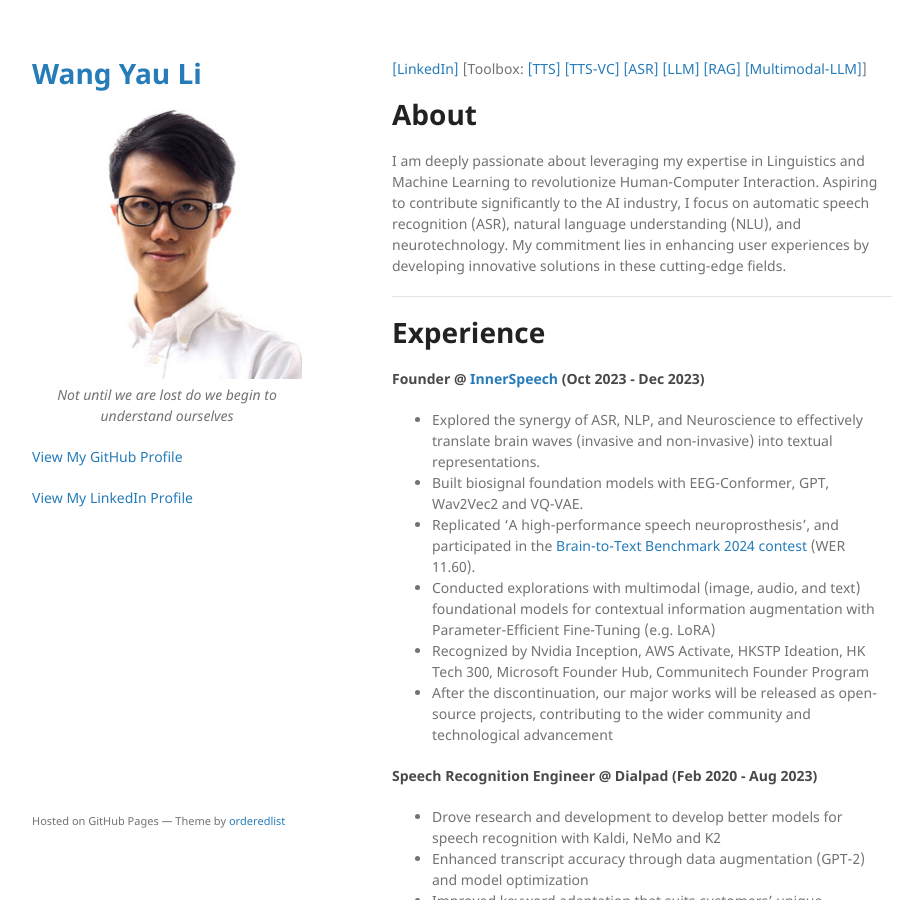
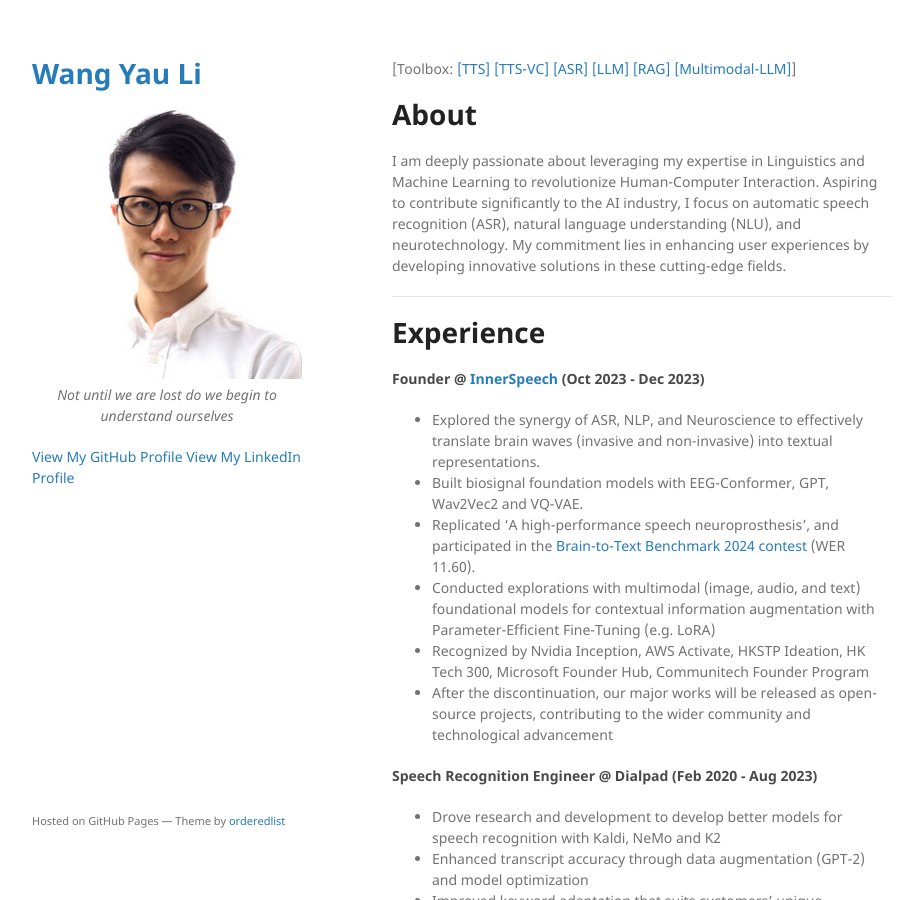
Before and after one commit to kennethli319/kennethli319.github.io, a Jekyll site: the page built from index.md, in a window 1280 px wide and 900 px high. Shown: the whole window, without its empty margins (178-1086 px from the left). Built offline with Jekyll 4.4.1, drawn with Linux system fonts in a browser that asks for light colours.

Commit message:
linkedin

```diff
--- a/_layouts/default.html
+++ b/_layouts/default.html
@@ -28,10 +28,11 @@
         {% endif %}
 
         {% if site.github.is_user_page %}
-        <p class="view"><a href="{{ site.github.owner_url }}">View My GitHub Profile</a></p>
+        <p class="view">
+          <a href="{{ site.github.owner_url }}">View My GitHub Profile</a>
+          <a href="https://www.linkedin.com/in/wang-yau-li/">View My LinkedIn Profile</a>
+        </p>
         {% endif %}
-
-        <p class="view"><a href="https://www.linkedin.com/in/wang-yau-li/">View My LinkedIn Profile</a></p>
 
         {% if site.show_downloads %}
         <ul class="downloads">
--- a/index.md
+++ b/index.md
@@ -2,7 +2,7 @@
 layout: default
 ---
 
-[[LinkedIn]](https://www.linkedin.com/in/wang-yau-li/) [Toolbox: [[TTS]](https://huggingface.co/spaces/kennethli319/TTS-toolbox) [[TTS-VC]](https://huggingface.co/spaces/kennethli319/TTS-toolbox) [[ASR]](https://huggingface.co/spaces/kennethli319/ASR-toolbox) [[LLM]](https://huggingface.co/spaces/kennethli319/mpt-7b-instruct-rust) [[RAG]](https://huggingface.co/spaces/kennethli319/mpt-7b-instruct-rust) [[Multimodal-LLM]](https://huggingface.co/spaces/kennethli319/mpt-7b-instruct-rust)]
+[Toolbox: [[TTS]](https://huggingface.co/spaces/kennethli319/TTS-toolbox) [[TTS-VC]](https://huggingface.co/spaces/kennethli319/TTS-toolbox) [[ASR]](https://huggingface.co/spaces/kennethli319/ASR-toolbox) [[LLM]](https://huggingface.co/spaces/kennethli319/mpt-7b-instruct-rust) [[RAG]](https://huggingface.co/spaces/kennethli319/mpt-7b-instruct-rust) [[Multimodal-LLM]](https://huggingface.co/spaces/kennethli319/mpt-7b-instruct-rust)]
 # About
 
 I am deeply passionate about leveraging my expertise in Linguistics and Machine Learning to revolutionize Human-Computer Interaction. Aspiring to contribute significantly to the AI industry, I focus on automatic speech recognition (ASR), natural language understanding (NLU), and neurotechnology. My commitment lies in enhancing user experiences by developing innovative solutions in these cutting-edge fields.
```
